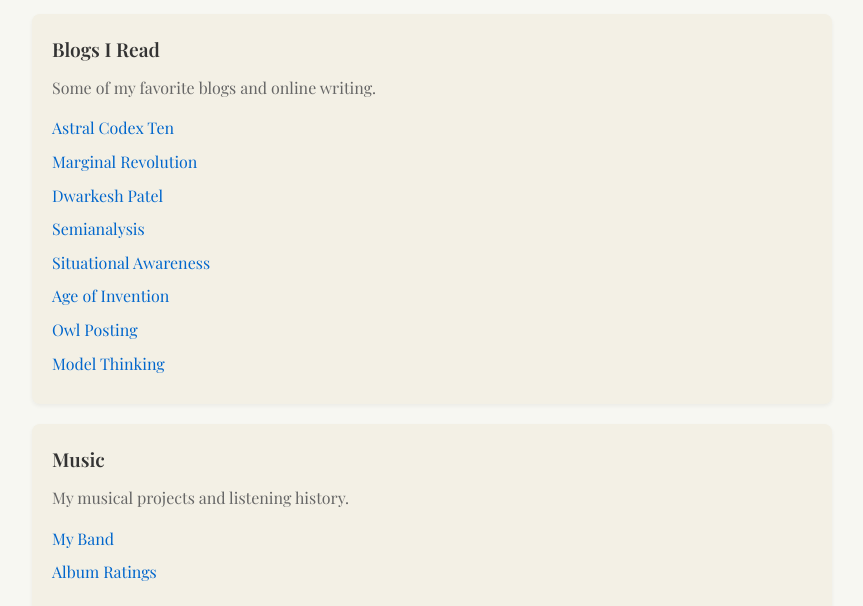
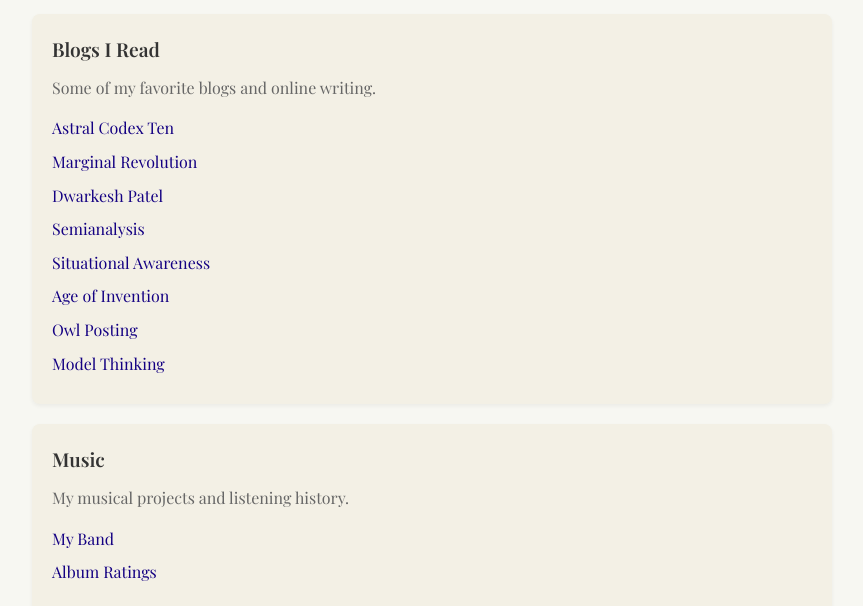
Before and after one commit to jack-GW/personal-site, a plain HTML site: page links/index.html in a window 1280 px wide. Shown: the part 194-800 px from the top of the page, without its empty margins (208-1071 px from the left). Drawn offline with nearby package versions, Linux system fonts and the light colour scheme.

Commit message:
Update index.html

```diff
--- a/links/index.html
+++ b/links/index.html
@@ -75,7 +75,7 @@
             margin-bottom: 8px;
         }
         a {
-            color: #0066cc;
+            color: rgb(20,0,130);
             text-decoration: none;
         }
         a:hover {
```
